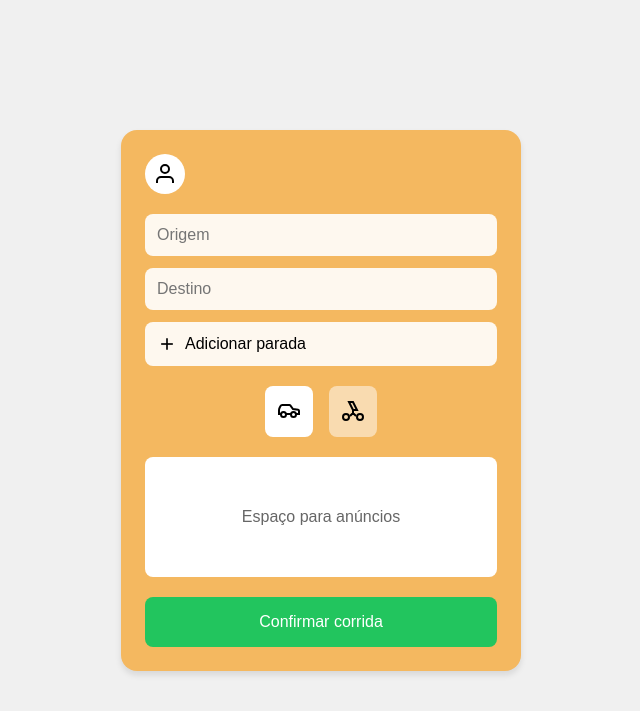
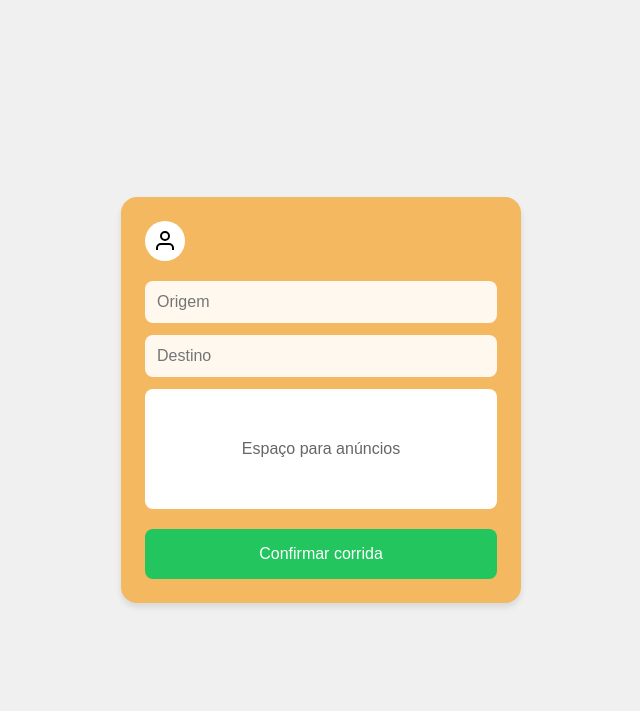
Before and after one commit to vitorLevi17/AppCorrida, a Django app: page / in a window 1280 px wide. Shown: the top 711 px of the page, without its empty margins (319-959 px from the left). Run offline with Django 5.2, Linux system fonts and the light colour scheme; some libraries are stand-ins or nearby versions.

Commit message:
Comentários e limpeza de codigo

```diff
--- a/AppCorridas/templates/index.html
+++ b/AppCorridas/templates/index.html
@@ -19,7 +19,7 @@
                 <circle cx="12" cy="7" r="4"></circle>
             </svg>
         </div>
-        <!-- Formulário Django -->
+        <!-- Formulário para receber o endereço, campos origem e destino -->
         <form method="POST">
             {% csrf_token %}
             <input
@@ -38,37 +38,13 @@
                 placeholder="Destino"
                 value="{{ form.destino.value|default:'' }}"
             >
-            <button type="button" class="add-stop-btn">
-                <svg width="20" height="20" viewBox="0 0 24 24" fill="none" stroke="currentColor" stroke-width="2">
-                    <line x1="12" y1="5" x2="12" y2="19"></line>
-                    <line x1="5" y1="12" x2="19" y2="12"></line>
-                </svg>
-                Adicionar parada
-            </button>
 
-            <div class="vehicle-options">
-                <button class="vehicle-btn selected" onclick="selectVehicle(this, 'car')">
-                    <svg width="24" height="24" viewBox="0 0 24 24" fill="none" stroke="currentColor" stroke-width="2">
-                        <path d="M14 16H9m10 0h3v-3.15a1 1 0 0 0-.84-.99L16 11l-2.7-3.6a1 1 0 0 0-.8-.4H5.24a2 2 0 0 0-1.8 1.1l-.8 1.63A6 6 0 0 0 2 12.42V16h2"></path>
-                        <circle cx="6.5" cy="16.5" r="2.5"></circle>
-                        <circle cx="16.5" cy="16.5" r="2.5"></circle>
-                    </svg>
-                </button>
-                <button class="vehicle-btn" onclick="selectVehicle(this, 'bike')">
-                    <svg width="24" height="24" viewBox="0 0 24 24" fill="none" stroke="currentColor" stroke-width="2">
-                        <path d="M12 12h4l-4-8H8l4 8z"></path>
-                        <circle cx="5" cy="19" r="3"></circle>
-                        <circle cx="19" cy="19" r="3"></circle>
-                        <path d="M12 12v3m0 0 3 3m-3-3-3 3"></path>
-                    </svg>
-                </button>
-            </div>
 
+            <!-- Anuncios do google ads, codigo de acordo com a documentação fornecida -->
             <div class="ad-space">
                  Espaço para anúncios
-                <script async src="https://pagead2.googlesyndication.com/pagead/js/adsbygoogle.js?client=ca-pub-7317477729559523"
-     crossorigin="anonymous"></script>
-<!-- Teste AppCorrida -->
+                <script async src="https://pagead2.googlesyndication.com/pagead/js/adsbygoogle.js?client=ca-pub-7317477729559523" crossorigin="anonymous"></script>
+
             <ins class="adsbygoogle"
                 style="display:block;background-color:rgb(200,200,200)"
                 data-ad-client="ca-pub-7317477729559523"
@@ -76,16 +52,16 @@
                 data-ad-format="auto"
                 data-adteste="on"
                 data-full-width-responsive="true"></ins>
-<script>
-     (adsbygoogle = window.adsbygoogle || []).push({});
-</script>
+                <script>(adsbygoogle = window.adsbygoogle || []).push({});</script>
             </div>
 
             <button type="submit" class="confirm-btn">Confirmar corrida</button>
 
-
         </form>
     </div>
+     <!-- Funcão para autocompletar o endereço a medida que o usuario digite -->
+    <!-- em 'types', é possivel restringir para cidades, paises entre outros -->
+    <!-- Endereços restritos para o Brasil -->
     <script>
         function initAutocomplete(){
             const input1 = document.getElementById("origem_campo")
```
Also changed, not shown: AppCorridas/sistema/forms.py (+3 -34 lines), AppCorridas/sistema/views.py (+10 -0 lines), AppCorridas/templates/rota.html (+6 -1 lines). Lines whose indentation alone changed are shown as unchanged.
